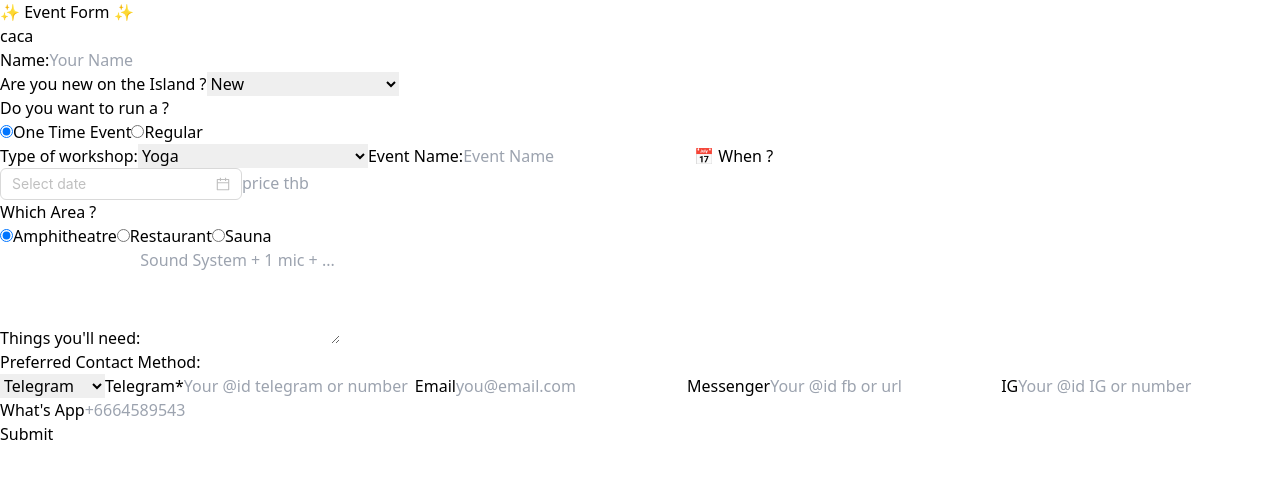
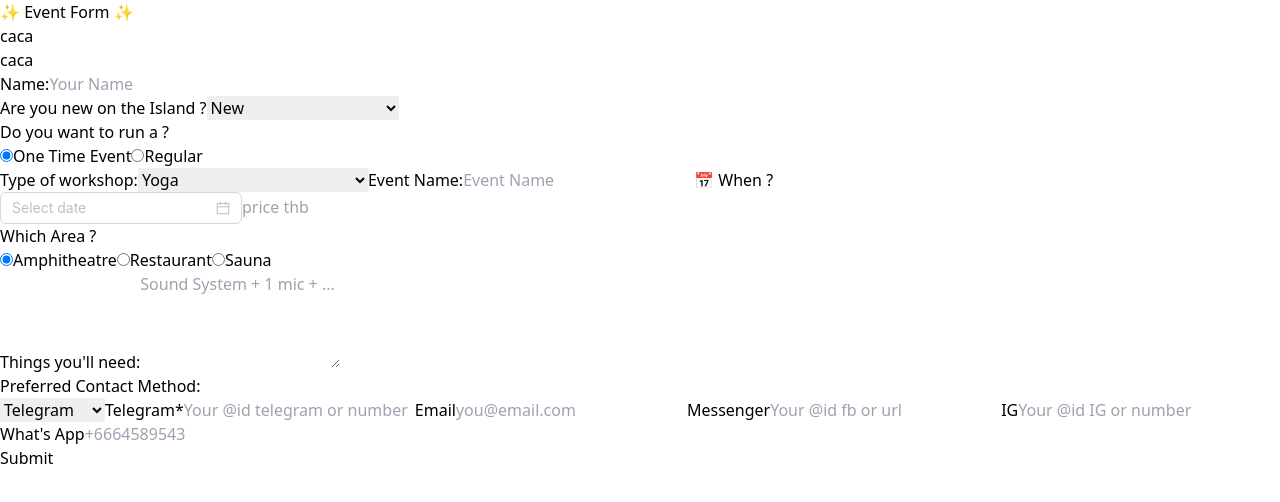
Before and after one commit to voyagebagage/event_form, a React (Vite) app: page / in a window 1280 px wide. Shown: the top 502 px of the page. Built offline with nearby package versions, Linux system fonts and the light colour scheme; a web font is replaced by a local one.

Commit message:
telegram

```diff
--- a/src/App.jsx
+++ b/src/App.jsx
@@ -152,7 +152,23 @@ function App() {
             ✨ Event Form ✨
           </h1>
           <div className="max-w-md mx-auto bg-green-800 p-8 border border-green-700 rounded">
-            <p>{JSON.stringify(window?.Telgram?.WebApp, null, 2) || "caca"}</p>
+            <p>
+              {
+                ("initData",
+                JSON.stringify(window?.Telgram?.WebApp?.initData, null, 2) ||
+                  "caca")
+              }
+            </p>
+            <p>
+              {
+                ("initDataUnsafe",
+                JSON.stringify(
+                  window?.Telgram?.WebApp?.initDataUnsafe,
+                  null,
+                  2
+                ) || "caca")
+              }
+            </p>
             <form onSubmit={onSubmit}>
               {/* Text Input */}
               <div className="flex-col">
```
